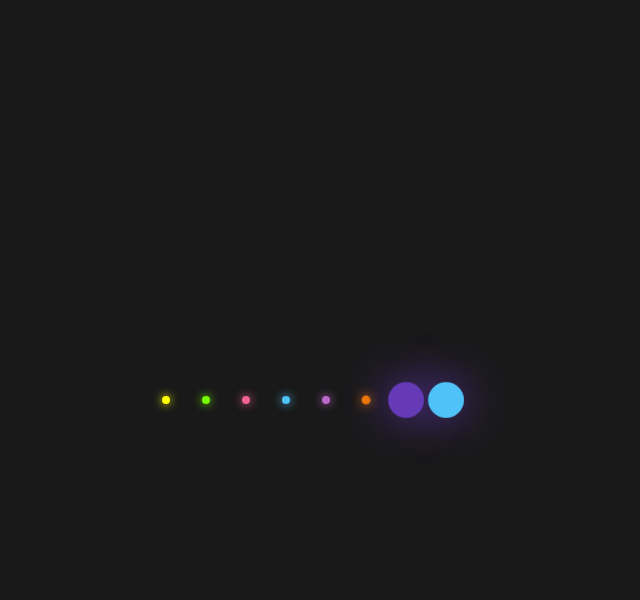
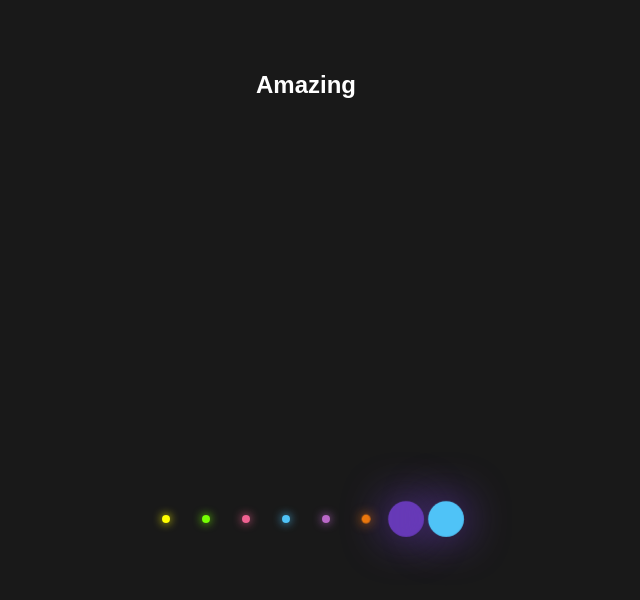
Before and after one commit to NickJJensen/my-first-repo, a plain HTML site: page index.html in a window 1280 px wide. Shown: the whole page, without its empty margins (334-974 px from the left). Drawn offline with Linux system fonts and the light colour scheme.

Commit message:
added header

```diff
--- a/index.html
+++ b/index.html
@@ -7,6 +7,8 @@
   <title>Glowing Dots</title>
 </head>
 <body>
+  <div>
+    <h2>Amazing</h2>
     <ul>
       <li></li>
       <li></li>
@@ -17,5 +19,6 @@
       <li></li>
       <li></li>
     </ul>
+  </div>
 </body>
 </html>
--- a/styles.css
+++ b/styles.css
@@ -8,7 +8,7 @@ body {
 h2 {
   text-align: center;
   color: white;
-  margin-top: 70px;
+  margin-top: 71px;
 }
 
 ul {
```
Lines whose indentation alone changed are shown as unchanged.
